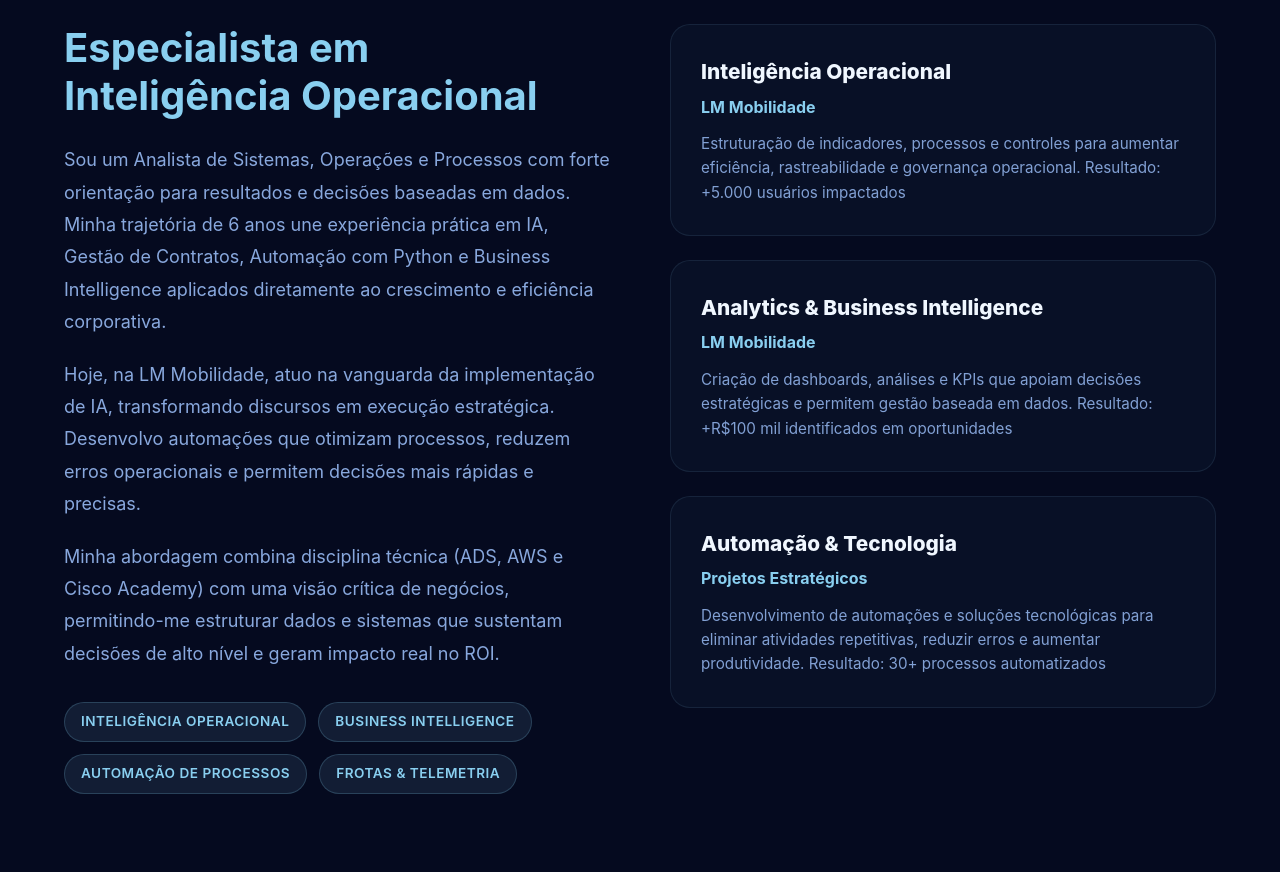
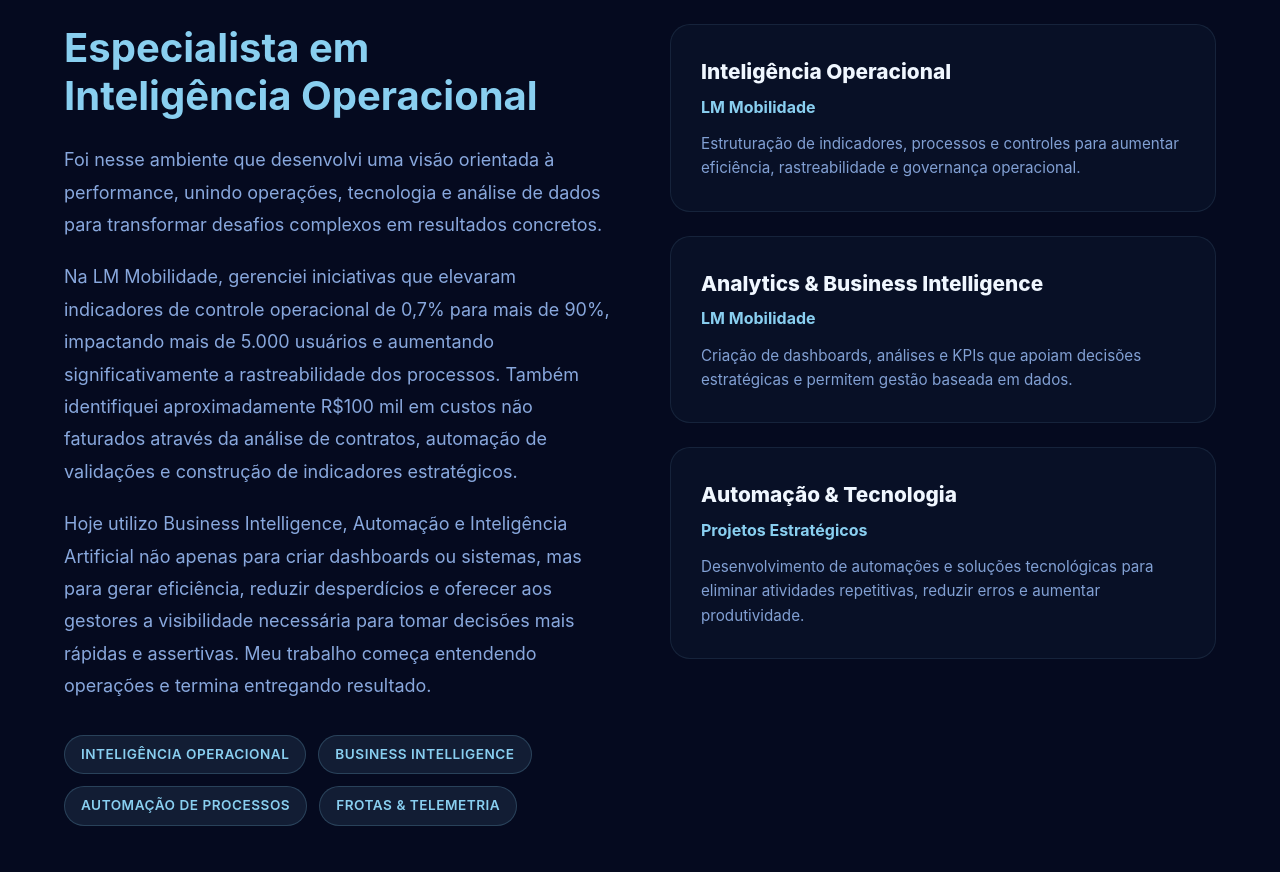
Before and after one commit to Jemerson07/vite-react-final, a React (Vite) app: page / in a window 1280 px wide. Shown: the part 4140-5012 px from the top of the page. Built offline with nearby package versions, Linux system fonts and the light colour scheme.

Commit message:
Revise About section with improved professional summary
Updated the About section to enhance clarity and detail regarding professional experience and achievements.

```diff
--- a/src/components/About.jsx
+++ b/src/components/About.jsx
@@ -147,17 +147,16 @@ const About = () => {
         >
           <h3>Especialista em <br /> Inteligência Operacional</h3>
           <p>
-            Sou um Analista de Sistemas, Operações e Processos com forte orientação para resultados e decisões baseadas em dados.
-            Minha trajetória de 6 anos une experiência prática em IA, Gestão de Contratos, Automação com Python e Business Intelligence
-            aplicados diretamente ao crescimento e eficiência corporativa.
+           Foi nesse ambiente que desenvolvi uma visão orientada à performance, unindo operações, tecnologia e análise de dados para transformar desafios complexos em resultados concretos.
           </p>
           <p>
-            Hoje, na LM Mobilidade, atuo na vanguarda da implementação de IA, transformando discursos em execução estratégica.
-            Desenvolvo automações que otimizam processos, reduzem erros operacionais e permitem decisões mais rápidas e precisas.
+            Na LM Mobilidade, gerenciei iniciativas que elevaram indicadores de controle operacional de 0,7% para mais de 90%, impactando mais de 5.000 usuários e aumentando significativamente a rastreabilidade dos processos.
+            Também identifiquei aproximadamente R$100 mil em custos não faturados através da análise de contratos, automação de validações e construção de indicadores estratégicos.
           </p>
           <p>
-            Minha abordagem combina disciplina técnica (ADS, AWS e Cisco Academy) com uma visão crítica de negócios,
-            permitindo-me estruturar dados e sistemas que sustentam decisões de alto nível e geram impacto real no ROI.
+           Hoje utilizo Business Intelligence, Automação e Inteligência Artificial não apenas para criar dashboards ou sistemas, mas para gerar eficiência,
+            reduzir desperdícios e oferecer aos gestores a visibilidade necessária para tomar decisões mais rápidas e assertivas.
+            Meu trabalho começa entendendo operações e termina entregando resultado.
           </p>
           <div className="badges">
             <span className="badge">INTELIGÊNCIA OPERACIONAL</span>
@@ -178,8 +177,7 @@ const About = () => {
             <span className="company">LM Mobilidade</span>
             <p className="desc">
              Estruturação de indicadores, processos e controles para aumentar eficiência, rastreabilidade e governança operacional.
-              Resultado:
-              +5.000 usuários impactados
+
             </p>
           </ExperienceItem>
 
@@ -193,8 +191,7 @@ const About = () => {
             <span className="company">LM Mobilidade</span>
             <p className="desc">
               Criação de dashboards, análises e KPIs que apoiam decisões estratégicas e permitem gestão baseada em dados.
-              Resultado:
-              +R$100 mil identificados em oportunidades
+
             </p>
           </ExperienceItem>
 
@@ -208,8 +205,7 @@ const About = () => {
             <span className="company">Projetos Estratégicos</span>
             <p className="desc">
               Desenvolvimento de automações e soluções tecnológicas para eliminar atividades repetitivas, reduzir erros e aumentar produtividade.
-              Resultado:
-              30+ processos automatizados
+
             </p>
           </ExperienceItem>
         </ExperienceList>
```
